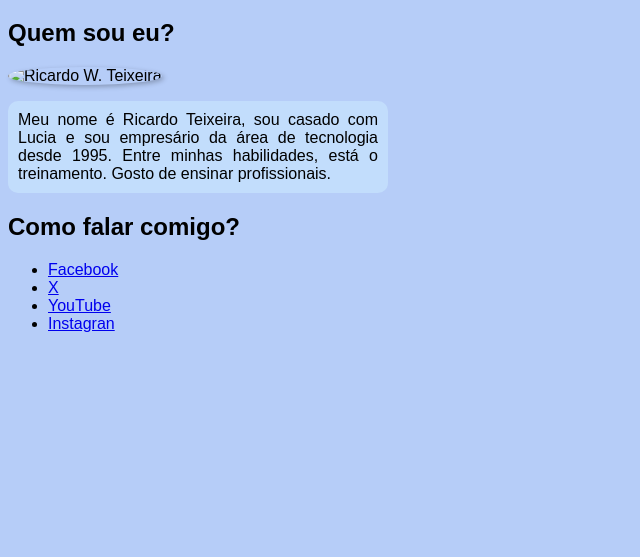
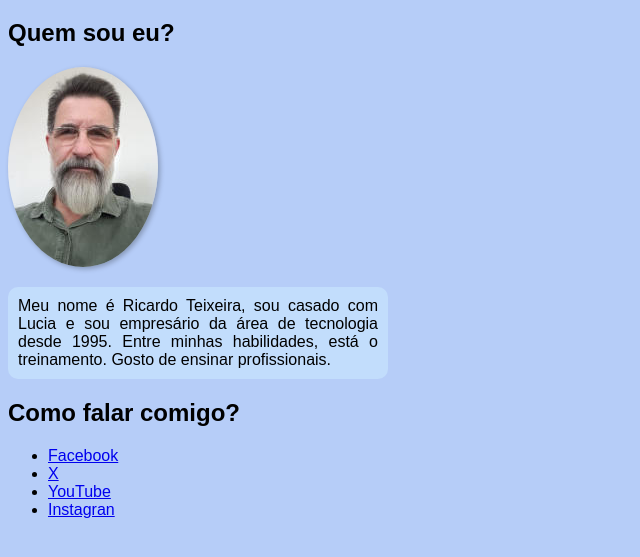
Before and after one commit to rwteixeira/HTML-CSS, a plain HTML site: page DESAFIOS/des005/index.html in a window 1280 px wide. Shown: the part 69-626 px from the top of the page, without its empty margins (0-640 px from the left). Drawn offline with Linux system fonts and the light colour scheme.

Commit message:
Update index.html

```diff
--- a/DESAFIOS/des005/index.html
+++ b/DESAFIOS/des005/index.html
@@ -31,7 +31,7 @@
 <body>
     <h1>Minhas redes sociais</h1>
     <h2>Quem sou eu?</h2>
-    <img src="RICARDO_150.jpg" alt="Ricardo W. Teixeira">
+    <img src="images/RICARDO_150.jpg" alt="Ricardo W. Teixeira">
     <p>Meu nome é Ricardo Teixeira, sou casado com Lucia e sou empresário da área de tecnologia desde 1995. Entre minhas habilidades, está o treinamento. Gosto de ensinar profissionais.</p>
 
 
```
